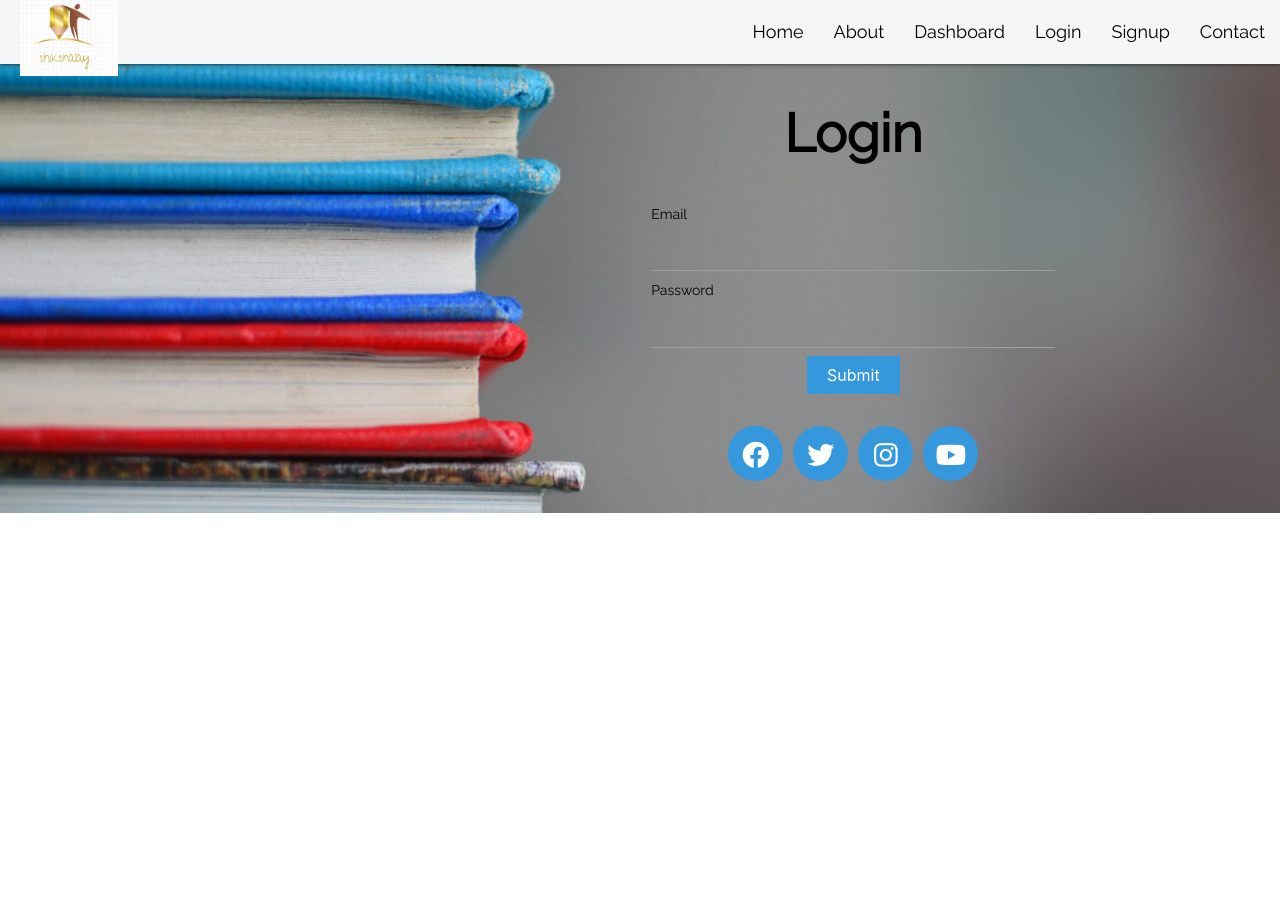
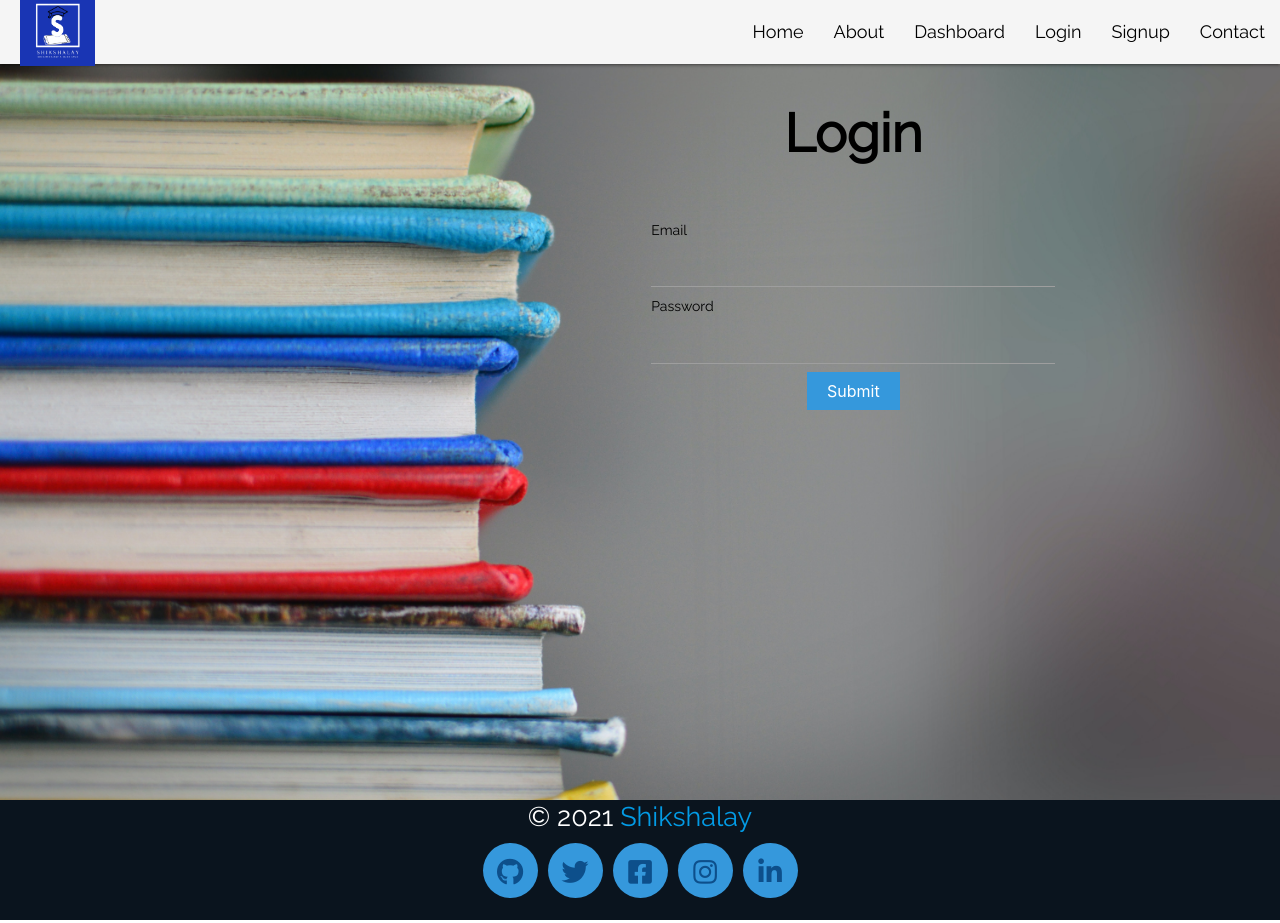
Before and after one commit to PurvaDhuri25/Shikshalay, a React (Create React App) app: page /login in a window 1280 px wide. Before the commit the page ends 800 px from the top, so only its background shows below. Built offline with nearby package versions, Linux system fonts and the light colour scheme.

Commit message:
Changes in footer styling

```diff
--- a/src/App.js
+++ b/src/App.js
@@ -6,6 +6,7 @@ import Home from './components/Home' ;
 import Dashboard from './components/Dashboard' ;
 import Signup from './components/Signup' ;
 import Login from './components/Login' ;
+import Footer from "./components/footer";
 
 import NotFound from './components/NotFound' ;
 import { BrowserRouter,Route,Switch} from "react-router-dom";
@@ -30,7 +31,7 @@ function App() {
         <Route  component={NotFound} />
       </Switch>
 
-
+      < Footer/>
       </div>
     </BrowserRouter>
   );
--- a/src/components/About.js
+++ b/src/components/About.js
@@ -26,30 +26,6 @@ return (
   </div>
   <div className="col s12 m6 l6 about-page-image-2">   </div>
   </div>
-
-
-    <ul class="social-media-list center">
-      <li>
-        <a href="#" target="_blank" class="contact-icon">
-          <i class="fab fa-facebook" aria-hidden="true"></i>
-        </a>
-      </li>
-      <li>
-        <a href="#" target="_blank" class="contact-icon">
-          <i class="fab fa-twitter" aria-hidden="true"></i>
-        </a>
-      </li>
-      <li>
-        <a href="#" target="_blank" class="contact-icon">
-          <i class="fab fa-instagram" aria-hidden="true"></i>
-        </a>
-      </li>
-      <li>
-        <a href="#" target="_blank" class="contact-icon">
-          <i class="fab fa-youtube" aria-hidden="true"></i>
-        </a>
-      </li>
-    </ul>
   </div>
 );
 }
--- a/src/components/Contact.js
+++ b/src/components/Contact.js
@@ -22,35 +22,6 @@ return (
           <input className="center" type="submit" placeholder="Submit" />
         </form>
 
-        <ul class="contact-list">
-
-          <li class="list-item">
-            <i className="material-icons  left contact-page-icons">email</i>
-            <span class="contact-text gmail">
-              <a href="mailto:#" title="Send me an email">
-                help@shikshalay.com
-              </a>
-            </span>
-          </li>
-        </ul>
-
-
-        <ul class="social-media-list center">
-          <li><a href="#" target="_blank" class="contact-icon">
-            <i class="fab fa-facebook" aria-hidden="true"></i></a>
-          </li>
-          <li><a href="#" target="_blank" class="contact-icon">
-            <i class="fab fa-twitter" aria-hidden="true"></i></a>
-          </li>
-          <li><a href="#" target="_blank" class="contact-icon">
-            <i class="fab fa-instagram" aria-hidden="true"></i></a>
-          </li>
-          <li><a href="#" target="_blank" class="contact-icon">
-            <i class="fab fa-youtube" aria-hidden="true"></i></a>
-          </li>
-        </ul>
-
-
 
       </div>
     </div>
--- a/src/components/Login.js
+++ b/src/components/Login.js
@@ -18,20 +18,7 @@ return (
 
 
 
-        <ul class="social-media-list center">
-          <li><a href="#" target="_blank" class="contact-icon">
-            <i class="fab fa-facebook" aria-hidden="true"></i></a>
-          </li>
-          <li><a href="#" target="_blank" class="contact-icon">
-            <i class="fab fa-twitter" aria-hidden="true"></i></a>
-          </li>
-          <li><a href="#" target="_blank" class="contact-icon">
-            <i class="fab fa-instagram" aria-hidden="true"></i></a>
-          </li>
-          <li><a href="#" target="_blank" class="contact-icon">
-            <i class="fab fa-youtube" aria-hidden="true"></i></a>
-          </li>
-        </ul>
+
     </div></div>
   </div>
 );
--- a/src/components/Navbar.js
+++ b/src/components/Navbar.js
@@ -10,7 +10,7 @@ function Navbar(props) {
        <div className="nav-wrapper z-depth-1">
 
           <Link to='/' className="brand-logo">
-          <img src={require('../logo1.jpeg') }  className="logo-image"/>
+          <img src={require('../logo1.png') }  className="logo-image"/>
 
          </Link>
           <a href="#" data-target="mobile-demo" className="sidenav-trigger"><i className="material-icons">menu</i></a>
--- a/src/components/Signup.js
+++ b/src/components/Signup.js
@@ -24,20 +24,7 @@ return (
         </form>
 
 
-        <ul class="social-media-list center">
-          <li><a href="#" target="_blank" class="contact-icon">
-            <i class="fab fa-facebook" aria-hidden="true"></i></a>
-          </li>
-          <li><a href="#" target="_blank" class="contact-icon">
-            <i class="fab fa-twitter" aria-hidden="true"></i></a>
-          </li>
-          <li><a href="#" target="_blank" class="contact-icon">
-            <i class="fab fa-instagram" aria-hidden="true"></i></a>
-          </li>
-          <li><a href="#" target="_blank" class="contact-icon">
-            <i class="fab fa-youtube" aria-hidden="true"></i></a>
-          </li>
-        </ul>
+
 
 
 
--- /dev/null
+++ b/src/components/footer.js
@@ -0,0 +1,28 @@
+import React from 'react'
+
+function Footer() {
+  return (
+    <footer>
+      <div className="container">
+        <div className="row justify-content-center">
+          <div className="col-12 text-center pb-2">
+           &copy; 2021 <a target="_blank" rel="noreferrer">Shikshalay</a>
+          </div>
+          <div className="col-12 text-center justify-content-center align-item-centers">
+            <div class="social-links">
+              <a href="https://github.com/Abhijeetrkushwaha" rel="noreferrer" target="_blank"><i class="fab fa-github"></i></a>
+              <a href="https://twitter.com/Abhijeetkwh" rel="noreferrer" target="_blank"><i class="fab fa-twitter"></i></a>
+              <a href="https://www.facebook.com/abhijeet.kushwaha.1800" rel="noreferrer" target="_blank"><i class="fab fa-facebook-square"></i></a>
+              <a href="https://www.instagram.com/abhijeetkwh/" rel="noreferrer" target="_blank"><i class="fab fa-instagram"></i></a>
+              <a href="https://www.linkedin.com/in/abhijeet-kushwaha-1882a41a5/" rel="noreferrer" target="_blank"><i class="fab fa-linkedin-in"></i></a>
+            </div>
+
+
+          </div>
+        </div>
+      </div>
+    </footer>
+  )
+}
+
+export default Footer
--- a/src/index.css
+++ b/src/index.css
@@ -26,7 +26,7 @@ html{
 }
 
 .logo-image{
-  height: 85px;
+  height: 75px;
   margin-top: -14px;
   margin-left: 30px;
 }
@@ -67,29 +67,7 @@ html{
   height: 50vh;
 }
 
-.footer-text{
-  color: gray;
-  font-weight: 500;
-}
 
-.footer-link a{
-font-size: px;
-
-}
-
-.footer{
-  position: fixed;
-   left: 0;
-   bottom: 0px;
-   width: 100%;
-   background-color: #c9d7fe;
-   color: white;
-   text-align: center;
-   height: 5vh;
-   align-items: center;
-   display: flex;
-   margin-bottom: 0;
-}
 
 .sidenav{
   display: block;
@@ -105,11 +83,7 @@ nav ul a {
   font-size: 20px;
 }
 
-.footer-text{
-  color: black;
-  font-size: 15px;
-  font-weight: bold;
-}
+
 
 
 h6{
@@ -286,10 +260,11 @@ h4{
 
 .contact-page-container{
   background-image: url('/img/signup.jpg');
-    background-size: cover;
-    background-position: center;
-    background-repeat: no-repeat;
-
+  background-color: white;
+  height: 92vh;
+  background-position: right;
+  background-size: cover;
+  background-repeat: no-repeat;
     padding-top: 5vh;
     color: Black;
 }
@@ -320,7 +295,7 @@ h4{
  }
 
 .Contact-form{
-  margin-top: 5vh;
+  margin-top: 7vh;
 }
 
 @media only screen and (max-width: 600px) {
@@ -329,6 +304,7 @@ h4{
     background-image: url('https://images.unsplash.com/photo-1494185728463-86366f396213?ixlib=rb-1.2.1&auto=format&fit=crop&w=750&q=80');
     background-size: cover;
     background-image: none;
+    height: 100%;
   }
 
 
@@ -387,66 +363,6 @@ h4{
 .contact-list {
   display: inline-block;
 }
-
-
-/* Social Media Icons */
-.social-media-list {
-  position: relative;
-  font-size: 1.8rem;
-  text-align: center;
-  width: 100%;
-}
-
-.social-media-list li a {
-  color: #fff;
-}
-
-.social-media-list li {
-  position: relative;
-  top: 0;
-  display: inline-block;
-  height: 55px;
-  width: 55px;
-  margin: 5px ;
-  line-height: 60px;
-  border-radius: 50%;
-  color: #fff;
-  background-color:#3598dc ;
-  cursor: pointer;
-  transition: all .2s ease-in-out;
-}
-
-.social-media-list li:after {
-  content: '';
-  position: absolute;
-  top: 0;
-  left: 0;
-  width: 55px;
-  height: 55px;
-  line-height: 60px;
-  border-radius: 50%;
-  opacity: 0;
-  box-shadow: 0 0 0 1px #fff;
-  transition: all .2s ease-in-out;
-}
-
-.social-media-list li:hover {
-  background-color : #ef259a ;
-
-}
-
-.social-media-list li:hover a {
-  color : white ;
-}
-
-
-.social-media-list li:hover:after {
-  opacity: 1;
-  transform: scale(1.12);
-  transition-timing-function: cubic-bezier(0.37,0.74,0.15,1.65);
-}
-
-
 
 .about-page-text-div{
   margin-top: 15vh;
@@ -517,3 +433,60 @@ h4{
   top: 2rem;
   opacity: 0;
 }
+
+footer{
+  color: #fff;
+  height: 120px;
+  display: flex;
+  align-items: center;
+  justify-content: center;
+  background-color: #0A141E;
+
+  font-size: 1.8rem;
+  text-align: center;
+  width: 100%;
+
+}
+.social-links a{
+  position: relative;
+
+  display: inline-block;
+  height: 55px;
+  width: 55px;
+  margin: 5px ;
+  line-height: 60px;
+  border-radius: 50%;
+  color: #0D4F8B;
+  background-color:#3598dc ;
+  cursor: pointer;
+  transition: all .2s ease-in-out;
+}
+.social-links a:after {
+  content: '';
+  position: absolute;
+  top: 0;
+  left: 0;
+  width: 55px;
+  height: 55px;
+  line-height: 60px;
+  border-radius: 50%;
+  opacity: 0;
+  box-shadow: 0 0 0 1px #fff;
+  transition: all .2s ease-in-out;
+}
+
+.social-links a:hover {
+  background-color : #ef259a ;
+
+}
+
+.social-links a:hover a {
+  color : white ;
+}
+
+
+.social-links a:hover:after {
+  opacity: 1;
+  transform: scale(1.12);
+  transition-timing-function: cubic-bezier(0.37,0.74,0.15,1.65);
+}
```
Also changed, not shown: src/logo1.jpeg (deleted), src/logo1.png (added).
